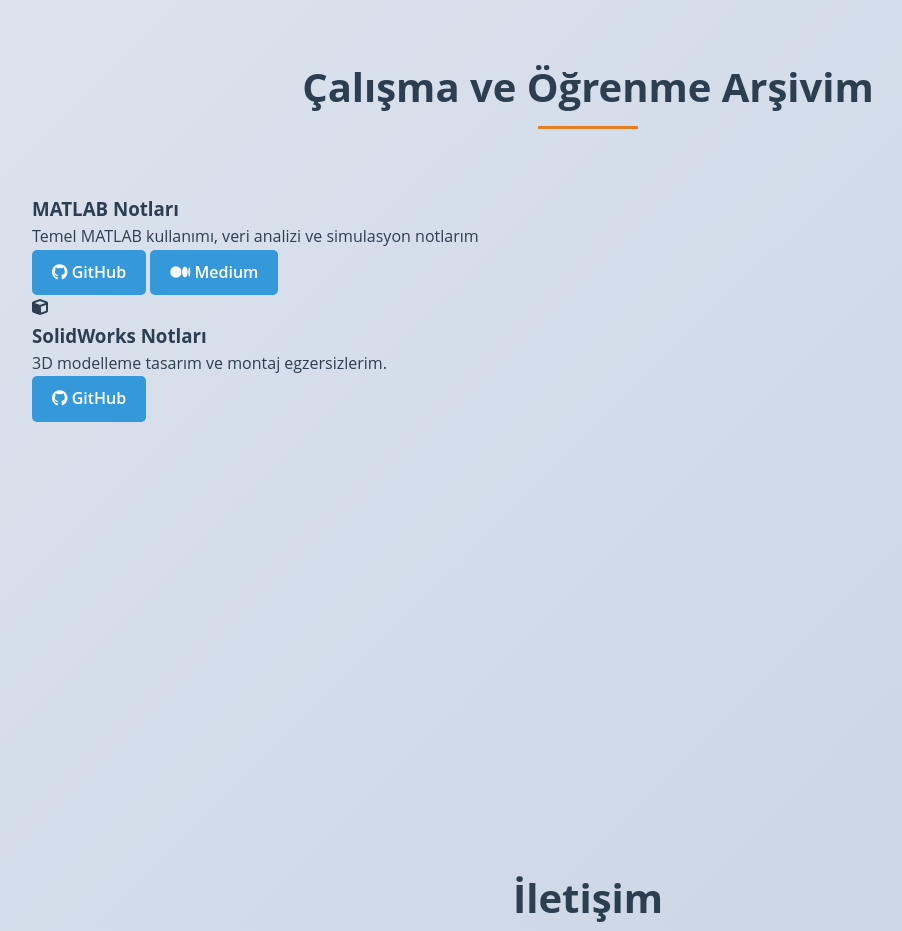
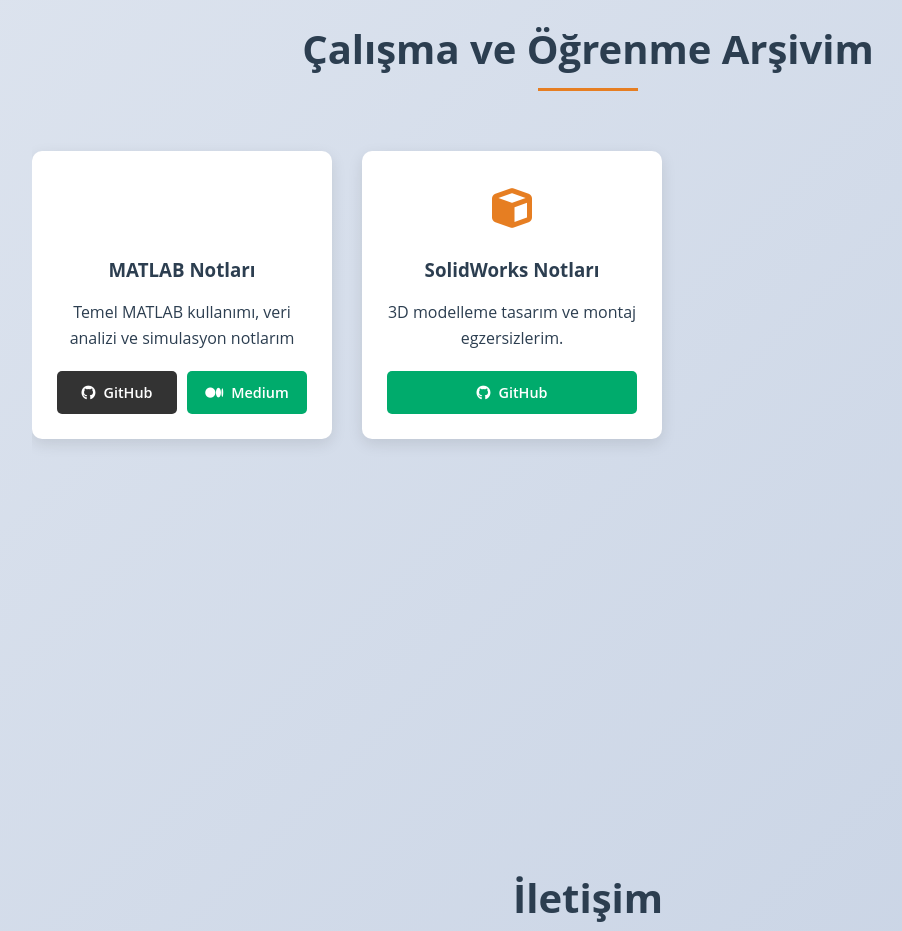
Before and after one commit to CaglarKapcak/caglarkapcak.github.io, a plain HTML site: page index.html in a window 1280 px wide. Shown: the part 2800-3731 px from the top of the page, without its empty margins (52-954 px from the left). Drawn offline with Linux system fonts and the light colour scheme; no server answers; some icons are missing.

Commit message:
Update style.css

```diff
--- a/assets/css/style.css
+++ b/assets/css/style.css
@@ -579,3 +579,71 @@ footer {
         flex: 0 0 400px; /* Daha geniş ekranlarda kartlar daha büyük */
     }
 }
+/* Notlar Bölümü Stilleri */
+.notes-scroller {
+    display: flex;
+    overflow-x: auto;
+    gap: 30px;
+    padding: 20px 0;
+    scroll-snap-type: x mandatory;
+}
+
+.note-card {
+    flex: 0 0 300px;
+    scroll-snap-align: start;
+    background: white;
+    border-radius: 10px;
+    padding: 25px;
+    box-shadow: 0 5px 15px rgba(0,0,0,0.1);
+    display: flex;
+    flex-direction: column;
+    align-items: center;
+    text-align: center;
+    transition: transform 0.3s;
+}
+
+.note-card:hover {
+    transform: translateY(-5px);
+}
+
+.note-icon {
+    font-size: 2.5rem;
+    color: var(--accent-color);
+    margin-bottom: 15px;
+}
+
+.note-card h3 {
+    margin-bottom: 15px;
+    color: var(--primary-color);
+}
+
+.note-card p {
+    margin-bottom: 20px;
+    flex-grow: 1;
+}
+
+.note-links {
+    display: flex;
+    gap: 10px;
+    width: 100%;
+}
+
+.note-links .btn {
+    flex: 1;
+    display: flex;
+    align-items: center;
+    justify-content: center;
+    gap: 8px;
+    padding: 10px;
+    font-size: 0.9rem;
+}
+
+/* GitHub butonu için özel stil */
+.note-links .btn:first-child {
+    background: #333;
+}
+
+/* Medium butonu için özel stil */
+.note-links .btn:last-child {
+    background: #00ab6c;
+}
```
